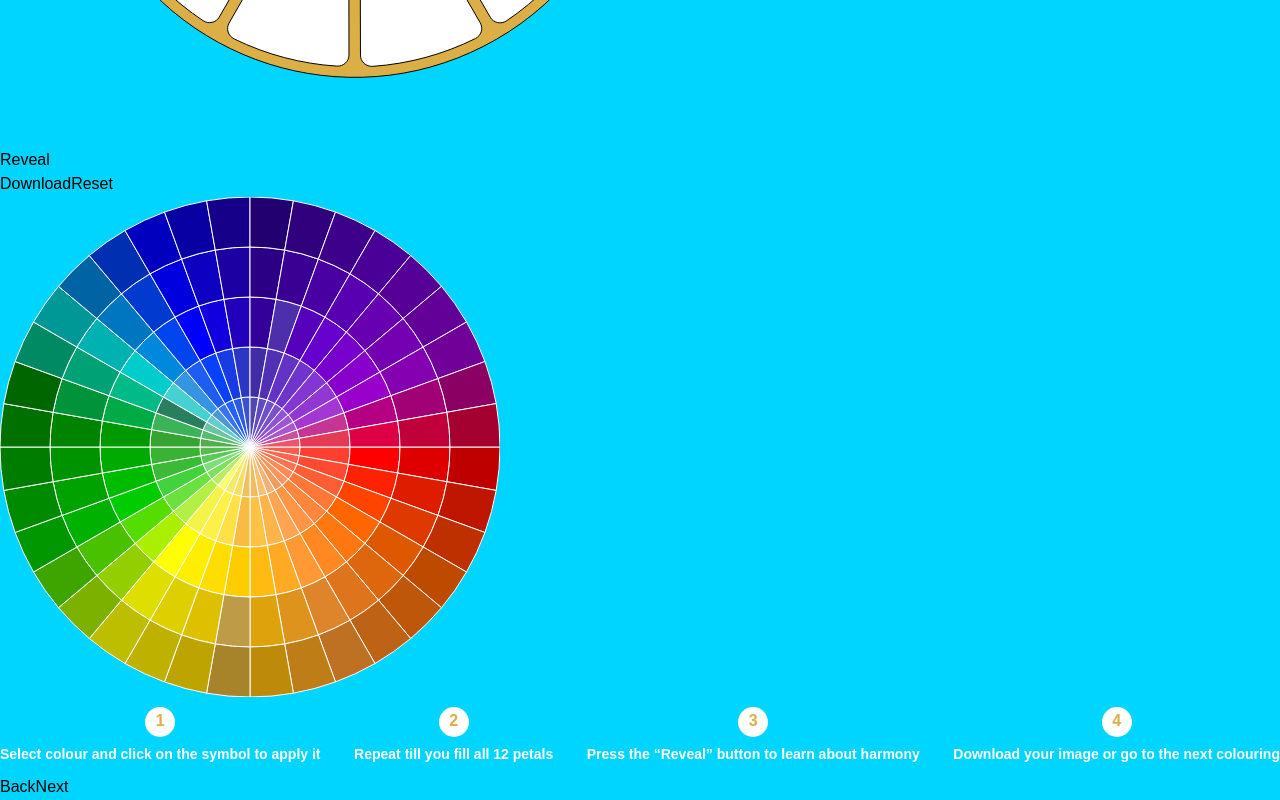
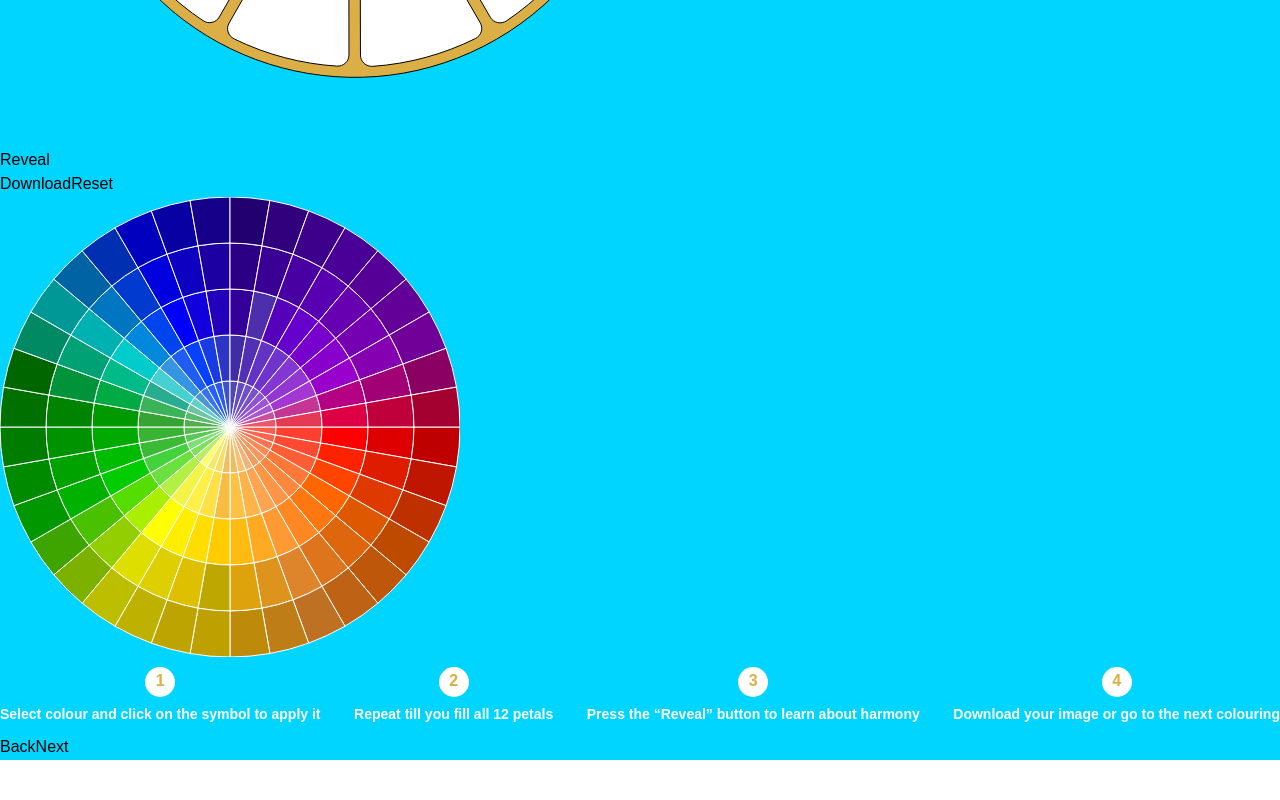
Before and after one commit to adiv933/colouring_project, a React (Vite) app in the folder client/: page /colouring2 in a window 1280 px wide. Shown: the part 1107-1907 px from the top of the page. After the commit the page ends 1867 px from the top, so only its background shows below. Built offline with nearby package versions, Linux system fonts and the light colour scheme.

Commit message:
Add cond to proceed beyond Colouring2

```diff
--- a/client/index.html
+++ b/client/index.html
@@ -4,13 +4,13 @@
 <head>
   <meta charset="UTF-8" />
   <meta name="viewport" content="width=device-width, initial-scale=1.0" />
-  <link rel="icon" type="image/png" sizes="32x32" href="/favicon-32x32.png">
-  <link rel="icon" type="image/png" sizes="16x16" href="/favicon-16x16.png">
+  <link rel="icon" type="image/png" sizes="32x32" href="/favicon/favicon-32x32.png">
+  <link rel="icon" type="image/png" sizes="16x16" href="/favicon/favicon-16x16.png">
 
-  <link rel="apple-touch-icon" sizes="180x180" href="/apple-touch-icon.png">
+  <link rel="apple-touch-icon" sizes="180x180" href="/favicon/apple-touch-icon.png">
 
-  <link rel="icon" type="image/png" sizes="192x192" href="/android-chrome-192x192.png">
-  <link rel="icon" type="image/png" sizes="512x512" href="/android-chrome-512x512.png">
+  <link rel="icon" type="image/png" sizes="192x192" href="/favicon/android-chrome-192x192.png">
+  <link rel="icon" type="image/png" sizes="512x512" href="/favicon/android-chrome-512x512.png">
 
 
   <link rel="manifest" href="/site.webmanifest">
--- a/client/src/components/ColourWheel.jsx
+++ b/client/src/components/ColourWheel.jsx
@@ -1,10 +1,10 @@
 import { useState } from "react";
 
 /* eslint-disable react/prop-types */
-function ColourWheel({ colors, onColorSelect }) {
-  const radius = 250; // Adjust this for the size of the wheel
-  const centerX = 250; // Center of the SVG
-  const centerY = 250; // Center of the SVG
+function ColourWheel({ colors, onColorSelect, r, cX, cY }) {
+  const radius = r; // Adjust this for the size of the wheel
+  const centerX = cX; // Center of the SVG
+  const centerY = cY; // Center of the SVG
 
   const [selectedColor, setSelectedColor] = useState(null);
 
@@ -72,7 +72,11 @@ function ColourWheel({ colors, onColorSelect }) {
   };
 
   return (
-    <svg width="500" height="500" viewBox="0 0 500 500">
+    <svg
+      width={`${2 * cX}`}
+      height={`${2 * cX}`}
+      viewBox={`0 0 ${2 * cX} ${2 * cX}`}
+    >
       {generateSpokes(colors)}
     </svg>
   );
--- a/client/src/components/ColouringComponent2.jsx
+++ b/client/src/components/ColouringComponent2.jsx
@@ -18,7 +18,13 @@ const ColouringComponent2 = () => {
 
       <DesignCanvas color={color} />
       <div className="flex-col order-1 lg:order-3 w-fit flex items-center justify-center bg-white rounded-lg">
-        <ColourWheel colors={colors2} onColorSelect={handleColorSelect} />
+        <ColourWheel
+          colors={colors2}
+          onColorSelect={handleColorSelect}
+          r={230}
+          cX={230}
+          cY={230}
+        />
       </div>
     </div>
   );
--- a/client/src/components/ColouringComponent3.jsx
+++ b/client/src/components/ColouringComponent3.jsx
@@ -1,9 +1,10 @@
 import { useState } from "react";
 import ColourTester from "./ColourTester";
 import DesignCanvas from "./DesignCanvas";
-import RybPicker from "./RybPicker";
 import RgbPicker from "./RgbPicker";
 import GoldenButton from "./GoldenButton";
+import ColourWheel from "./ColourWheel";
+import { colors2 } from "../utils/scoring";
 
 const ColouringComponent3 = () => {
   const [color, setColor] = useState("#fff");
@@ -40,7 +41,13 @@ const ColouringComponent3 = () => {
         {!isRGB ? (
           <RgbPicker size={300} onColorSelect={handleColorSelect} />
         ) : (
-          <RybPicker size={300} onColorSelect={handleColorSelect} />
+          <ColourWheel
+            colors={colors2}
+            onColorSelect={handleColorSelect}
+            r={200}
+            cX={200}
+            cY={200}
+          />
         )}
       </div>
     </div>
--- a/client/src/components/ColouringFooter.jsx
+++ b/client/src/components/ColouringFooter.jsx
@@ -23,6 +23,21 @@ function ColouringFooter({ steps }) {
   };
 
   const handleNext = () => {
+    const score1 = localStorage.getItem("score1");
+    const score2 = localStorage.getItem("score2");
+    console.log("score1", score1);
+    console.log("score2", score2);
+
+    if (currentPageIndex === 1) {
+      if (score1 < 70 && score2 < 70) {
+        console.log("inside if cond");
+        window.alert(
+          "Score above 70% on either colouring1 or colouring2 to proceed further"
+        );
+        return;
+      }
+    }
+
     if (currentPageIndex < pages.length - 1) {
       localStorage.removeItem("colorArray");
       navigate(pages[currentPageIndex + 1]);
--- a/client/src/components/DesignCanvas.jsx
+++ b/client/src/components/DesignCanvas.jsx
@@ -46,8 +46,41 @@ const DesignCanvas = ({ color }) => {
   const [open, setOpen] = useState(false);
   const [scoreMessage, setScoreMessage] = useState("");
 
+  const [input, setInput] = useState(""); // State to store the user's input
+
   const handleOpen = () => setOpen(true);
   const handleClose = () => setOpen(false);
+
+  useEffect(() => {
+    const handleKeyPress = (event) => {
+      setInput((prev) => prev + event.key);
+
+      if (input.toLowerCase().includes("fill")) {
+        const correctAns = [
+          "#ff6600",
+          "#ff9933",
+          "#ffcc00",
+          "#ffff00",
+          "#00cc00",
+          "#009900",
+          "#00cccc",
+          "#0000ff",
+          "#330099",
+          "#6600cc",
+          "#9900cc",
+          "#ff0000",
+        ];
+        localStorage.setItem("colorArray", JSON.stringify(correctAns));
+        setInput("");
+      }
+    };
+
+    window.addEventListener("keypress", handleKeyPress);
+
+    return () => {
+      window.removeEventListener("keypress", handleKeyPress);
+    };
+  }, [input]);
 
   useEffect(() => {
     const svgElement = svgRef.current;
@@ -142,6 +175,12 @@ const DesignCanvas = ({ color }) => {
       setScoreMessage(scoreMessages[2]);
     }
 
+    if (window.location.pathname === "/colouring1")
+      localStorage.setItem("score1", gradedScore);
+
+    if (window.location.pathname === "/colouring2")
+      localStorage.setItem("score2", gradedScore);
+
     handleOpen();
   };
 
--- a/client/src/utils/scoring.js
+++ b/client/src/utils/scoring.js
@@ -93,8 +93,8 @@ const colors2 = [
         "#eec063",
         "#f8bc43",
         "#ffcc00",
-        "#be9b47",
-        "#a78329"
+        "#bea800",
+        "#bea000",
     ],
     [
         "#f8de63",
@@ -168,7 +168,7 @@ const colors2 = [
     ],
     [
         "#6dc4a1",
-        "#297e5f",
+        "#29ad90",
         "#00bb88",
         "#00a275",
         "#008a63"
```
